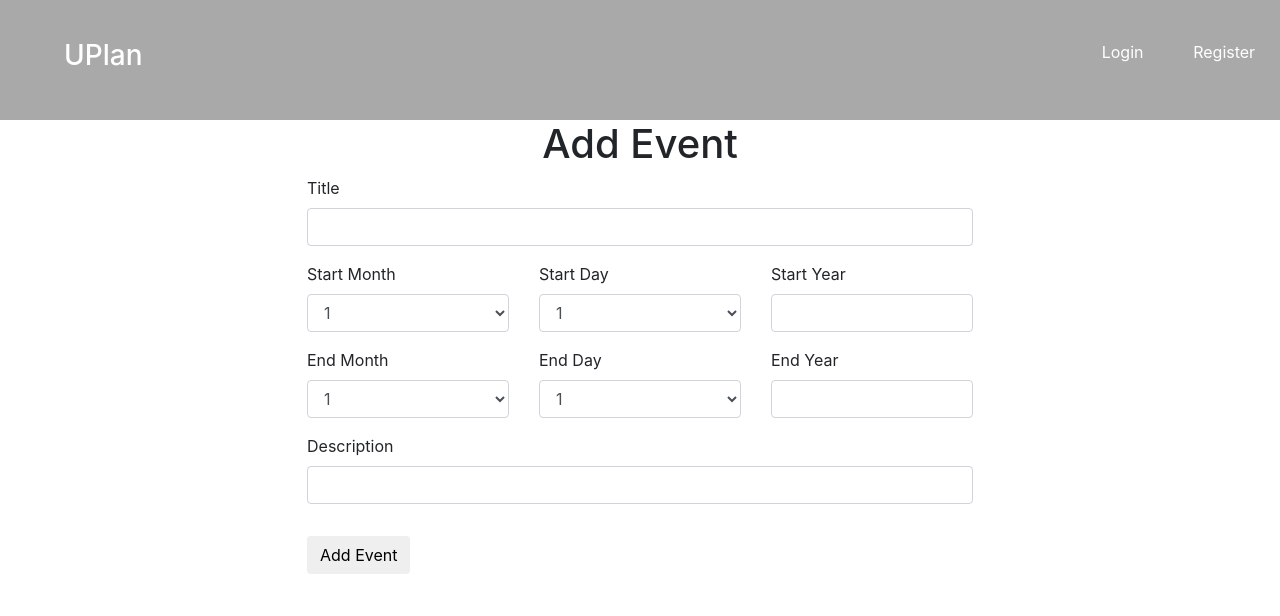
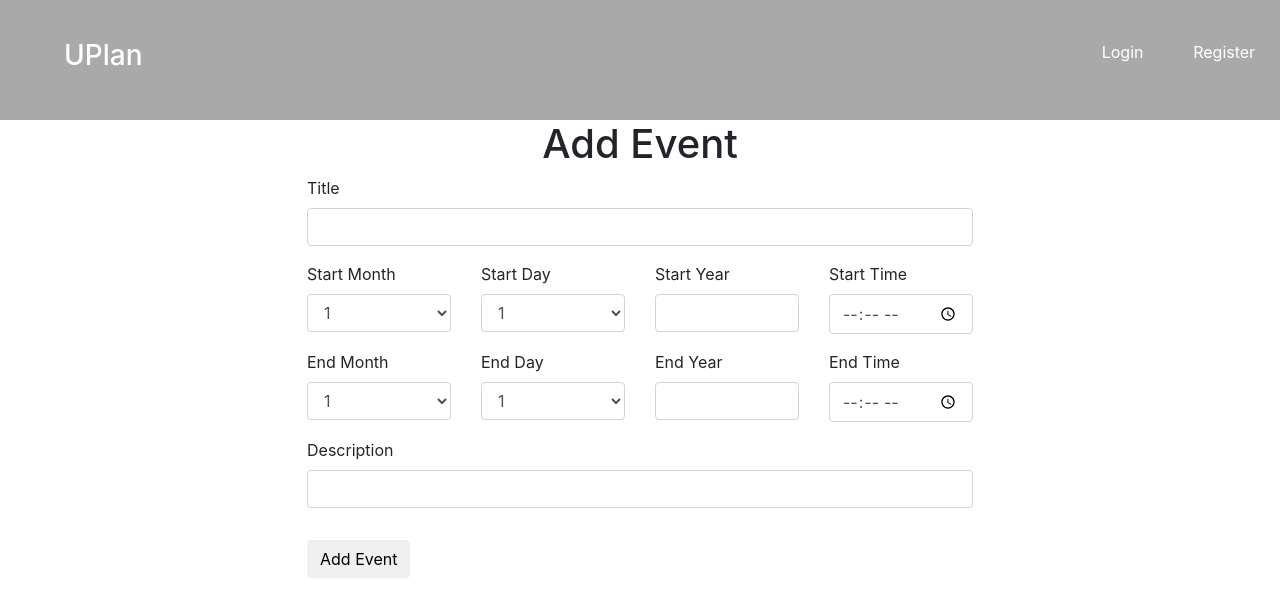
Before and after one commit to adriennereyes/UPlan, a React (Create React App) app in the folder client/: page /event in a window 1280 px wide. Shown: the top 616 px of the page. Built offline with nearby package versions, Linux system fonts and the light colour scheme.

Commit message:
Added a time input to the event form

```diff
--- a/client/src/Event.js
+++ b/client/src/Event.js
@@ -11,213 +11,25 @@ import {
 
 import "./event.css";
 
+//Function that handles Event component
 function Event() {
+  //Sets the original state of the form fields
   const [title, setTitle] = useState("");
   const [startMonth, setStartMonth] = useState("");
   const [startDay, setStartDay] = useState("");
   const [startYear, setStartYear] = useState("");
+  const [startTime, setStartTime] = useState("");
   const [endMonth, setEndMonth] = useState("");
   const [endDay, setEndDay] = useState("");
   const [endYear, setEndYear] = useState("");
+  const [endTime, setEndTime] = useState("");
+
   const [description, setDescription] = useState("");
+  //Sends a POST request to the server of all of the form data
   function add() {
-    alert("The form was sent");
-    console.log("startMonth");
+    console.log("Great!");
   }
   return (
-    // <>
-    //   <h1>Add Event</h1>
-    //   <form>
-    //     <div class="form-row">
-    //       <div class="labels form-group row col-sm-12">
-    //         <label for="title" class="col-sm-1 col-form-label">
-    //           Title
-    //         </label>
-    //         <div class="col-sm-12">
-    //           <input
-    //             type="text"
-    //             class="form-control"
-    //             id="title"
-    //             placeholder="Title"
-    //           />
-    //         </div>
-    //       </div>
-    //     </div>
-    //     <div class="form-row justify-content-between">
-    //       <div class="labels row col-sm-3">
-    //         <label for="start-time" class="col-sm-1 col-form-label">
-    //           Start Month
-    //         </label>
-    //         <div class="col-sm-12">
-    //           <select id="inputState" class="form-control">
-    //             <option selected>Choose...</option>
-    //             <option>01</option>
-    //             <option>02</option>
-    //             <option>03</option>
-    //             <option>04</option>
-    //             <option>05</option>
-    //             <option>06</option>
-    //             <option>07</option>
-    //             <option>08</option>
-    //             <option>09</option>
-    //             <option>10</option>
-    //             <option>11</option>
-    //             <option>12</option>
-    //           </select>
-    //         </div>
-    //       </div>
-    //       <div class="labels row col-sm-3">
-    //         <label for="start-time" class="col-sm-1 col-form-label">
-    //           Start Day
-    //         </label>
-    //         <div class="col-sm-12">
-    //           <select id="inputState" class="form-control">
-    //             <option selected>Choose...</option>
-    //             <option>01</option>
-    //             <option>02</option>
-    //             <option>03</option>
-    //             <option>04</option>
-    //             <option>05</option>
-    //             <option>06</option>
-    //             <option>07</option>
-    //             <option>08</option>
-    //             <option>09</option>
-    //             <option>10</option>
-    //             <option>11</option>
-    //             <option>12</option>
-    //             <option>13</option>
-    //             <option>14</option>
-    //             <option>15</option>
-    //             <option>16</option>
-    //             <option>17</option>
-    //             <option>18</option>
-    //             <option>19</option>
-    //             <option>20</option>
-    //             <option>21</option>
-    //             <option>22</option>
-    //             <option>23</option>
-    //             <option>24</option>
-    //             <option>25</option>
-    //             <option>26</option>
-    //             <option>27</option>
-    //             <option>28</option>
-    //             <option>29</option>
-    //             <option>30</option>
-    //             <option>31</option>
-    //           </select>
-    //         </div>
-    //       </div>
-    //       <div class="labels row col-sm-3">
-    //         <label for="start-time" class="col-sm-1 col-form-label">
-    //           Start Year
-    //         </label>
-    //         <div class="col-sm-12">
-    //           <input
-    //             type="text"
-    //             class="form-control"
-    //             id="start-year"
-    //             placeholder="Year"
-    //           />
-    //         </div>
-    //       </div>
-    //     </div>
-    //     <div class="form-row justify-content-between">
-    //       <div class="labels row col-sm-3">
-    //         <label for="start-time" class="col-sm-1 col-form-label">
-    //           End Month
-    //         </label>
-    //         <div class="col-sm-12">
-    //           <select id="inputState" class="form-control">
-    //             <option selected>Choose...</option>
-    //             <option>01</option>
-    //             <option>02</option>
-    //             <option>03</option>
-    //             <option>04</option>
-    //             <option>05</option>
-    //             <option>06</option>
-    //             <option>07</option>
-    //             <option>08</option>
-    //             <option>09</option>
-    //             <option>10</option>
-    //             <option>11</option>
-    //             <option>12</option>
-    //           </select>
-    //         </div>
-    //       </div>
-    //       <div class="labels row col-sm-3">
-    //         <label for="start-time" class="col-sm-1 col-form-label">
-    //           End Day
-    //         </label>
-    //         <div class="col-sm-12">
-    //           <select id="inputState" class="form-control">
-    //             <option selected>Choose...</option>
-    //             <option>01</option>
-    //             <option>02</option>
-    //             <option>03</option>
-    //             <option>04</option>
-    //             <option>05</option>
-    //             <option>06</option>
-    //             <option>07</option>
-    //             <option>08</option>
-    //             <option>09</option>
-    //             <option>10</option>
-    //             <option>11</option>
-    //             <option>12</option>
-    //             <option>13</option>
-    //             <option>14</option>
-    //             <option>15</option>
-    //             <option>16</option>
-    //             <option>17</option>
-    //             <option>18</option>
-    //             <option>19</option>
-    //             <option>20</option>
-    //             <option>21</option>
-    //             <option>22</option>
-    //             <option>23</option>
-    //             <option>24</option>
-    //             <option>25</option>
-    //             <option>26</option>
-    //             <option>27</option>
-    //             <option>28</option>
-    //             <option>29</option>
-    //             <option>30</option>
-    //             <option>31</option>
-    //           </select>
-    //         </div>
-    //       </div>
-    //       <div class="labels row col-sm-3">
-    //         <label for="start-time" class="col-sm-1 col-form-label">
-    //           End Year
-    //         </label>
-    //         <div class="col-sm-12">
-    //           <input
-    //             type="text"
-    //             class="form-control"
-    //             id="end-year"
-    //             placeholder="Year"
-    //           />
-    //         </div>
-    //       </div>
-    //     </div>
-    //     <div class="form-row">
-    //       <div class="labels row col-sm-12">
-    //         <label for="description" class=" labels col-sm-1 col-form-label">
-    //           Description
-    //         </label>
-    //         <div class="col-sm-12">
-    //           <p>
-    //             <input
-    //               class="form-action form-control"
-    //               type="text"
-    //               id="description"
-    //               placeholder="Description"
-    //             />
-    //           </p>
-    //         </div>
-    //       </div>
-    //     </div>
-    //   </form>
-    // </>
     <>
       <div class="eventDiv">
         <div class="header text-center">
@@ -236,7 +48,7 @@ function Event() {
                 ></FormControl>
               </FormGroup>
             </Col>
-            <Col sm="4">
+            <Col sm="3">
               <FormGroup bsSize="large">
                 <ControlLabel>Start Month</ControlLabel>
                 <select
@@ -260,7 +72,7 @@ function Event() {
                 </select>
               </FormGroup>
             </Col>
-            <Col sm="4">
+            <Col sm="3">
               <FormGroup bsSize="large">
                 <ControlLabel>Start Day</ControlLabel>
                 <select
@@ -303,7 +115,7 @@ function Event() {
                 </select>
               </FormGroup>
             </Col>
-            <Col sm="4">
+            <Col sm="3">
               <FormGroup bsSize="large">
                 <ControlLabel>Start Year</ControlLabel>
                 <FormControl
@@ -314,7 +126,18 @@ function Event() {
                 ></FormControl>
               </FormGroup>
             </Col>
-            <Col sm="4">
+            <Col sm="3">
+              <FormGroup bsSize="large">
+                <ControlLabel>Start Time</ControlLabel>
+                <FormControl
+                  controlId="start-time"
+                  type="time"
+                  value={startTime}
+                  onChange={(e) => setStartTime(e.target.value)}
+                ></FormControl>
+              </FormGroup>
+            </Col>
+            <Col sm="3">
               <FormGroup bsSize="large">
                 <ControlLabel>End Month</ControlLabel>
                 <select
@@ -338,7 +161,7 @@ function Event() {
                 </select>
               </FormGroup>
             </Col>
-            <Col sm="4">
+            <Col sm="3">
               <FormGroup bsSize="large">
                 <ControlLabel>End Day</ControlLabel>
                 <select
@@ -381,7 +204,7 @@ function Event() {
                 </select>
               </FormGroup>
             </Col>
-            <Col sm="4">
+            <Col sm="3">
               <FormGroup bsSize="large">
                 <ControlLabel>End Year</ControlLabel>
                 <FormControl
@@ -389,6 +212,17 @@ function Event() {
                   type="text"
                   value={endYear}
                   onChange={(e) => setEndYear(e.target.value)}
+                ></FormControl>
+              </FormGroup>
+            </Col>
+            <Col sm="3">
+              <FormGroup bsSize="large">
+                <ControlLabel>End Time</ControlLabel>
+                <FormControl
+                  controlId="end-time"
+                  type="time"
+                  value={endTime}
+                  onChange={(e) => setEndTime(e.target.value)}
                 ></FormControl>
               </FormGroup>
             </Col>
@@ -405,7 +239,7 @@ function Event() {
             </Col>
           </Row>
 
-          <Button variant="secondary" type="submit">
+          <Button blockbSize="large" variant="secondary" type="submit">
             Add Event
           </Button>
         </Form>
```
